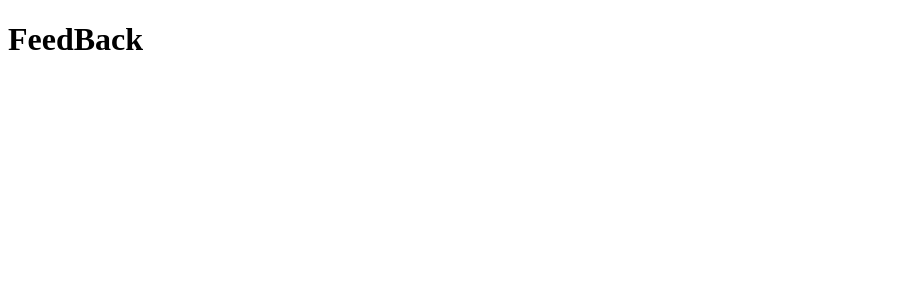
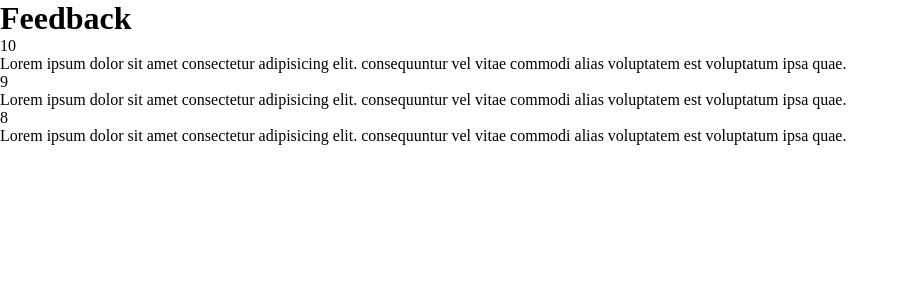
Before and after one commit to VentsiGeorgiev/react-applications, a React (Create React App) app in the folder feedback/: page / in a window 1280 px wide. Shown: the top 300 px of the page, without its empty margins (0-905 px from the left). Built offline with nearby package versions, Linux system fonts and the light colour scheme.

Commit message:
Creating feedback list and displaying the data

```diff
--- a/feedback/public/index.html
+++ b/feedback/public/index.html
@@ -22,7 +22,7 @@
       work correctly both with client-side routing and a non-root public URL.
       Learn how to configure a non-root public URL by running `npm run build`.
     -->
-  <title>FeedBack</title>
+  <title>Feedback</title>
 </head>
 
 <body>
--- a/feedback/src/App.js
+++ b/feedback/src/App.js
@@ -1,8 +1,17 @@
+import { useState } from "react";
+import FeedbackList from "./components/FeedbackList";
+
+import Header from "./components/Header";
+import FeedbackData from "./data/FeedBackData";
+
 function App() {
+
+  const [feedback, setFeedback] = useState(FeedbackData)
 
   return (
     <div className="container">
-      <h1>FeedBack</h1>
+      <Header />
+      <FeedbackList feedback={feedback} />
     </div>
 
   )
--- /dev/null
+++ b/feedback/src/components/FeedbackItem.jsx
@@ -0,0 +1,10 @@
+function FeedbackItem({ item }) {
+
+  return (
+    <div className="card">
+      <div className="num">{item.rating}</div>
+      <div className="num">{item.text}</div>
+    </div>
+  )
+}
+export default FeedbackItem;
--- /dev/null
+++ b/feedback/src/components/FeedbackList.jsx
@@ -0,0 +1,20 @@
+import FeedbackItem from "./FeedbackItem";
+
+
+function FeedbackList({ feedback }) {
+
+  if (!feedback || feedback.length === 0) {
+    return <p>No Feedback</p>
+  }
+
+  return (
+    <div>
+      {feedback.map((item) => (
+        <>
+          <FeedbackItem key={item.id} item={item} />
+        </>
+      ))}
+    </div>
+  )
+}
+export default FeedbackList;
--- /dev/null
+++ b/feedback/src/components/Header.jsx
@@ -0,0 +1,13 @@
+function Header() {
+
+
+  return (
+    <header>
+      <div className="container">
+        <h1>Feedback</h1>
+      </div>
+    </header>
+  )
+}
+
+export default Header;
--- /dev/null
+++ b/feedback/src/data/FeedBackData.js
@@ -0,0 +1,19 @@
+const FeedbackData = [
+  {
+    id: 1,
+    rating: 10,
+    text: 'Lorem ipsum dolor sit amet consectetur adipisicing elit. consequuntur vel vitae commodi alias voluptatem est voluptatum ipsa quae.',
+  },
+  {
+    id: 2,
+    rating: 9,
+    text: 'Lorem ipsum dolor sit amet consectetur adipisicing elit. consequuntur vel vitae commodi alias voluptatem est voluptatum ipsa quae.',
+  },
+  {
+    id: 3,
+    rating: 8,
+    text: 'Lorem ipsum dolor sit amet consectetur adipisicing elit. consequuntur vel vitae commodi alias voluptatem est voluptatum ipsa quae.',
+  },
+]
+
+export default FeedbackData
--- a/feedback/src/index.css
+++ b/feedback/src/index.css
@@ -0,0 +1,7 @@
+@import url('https://fonts.googleapis.com/css2?family=Poppins:wght@400;600;700&display=swap');
+
+* {
+  box-sizing: border-box;
+  margin: 0;
+  padding: 0;
+}
```
